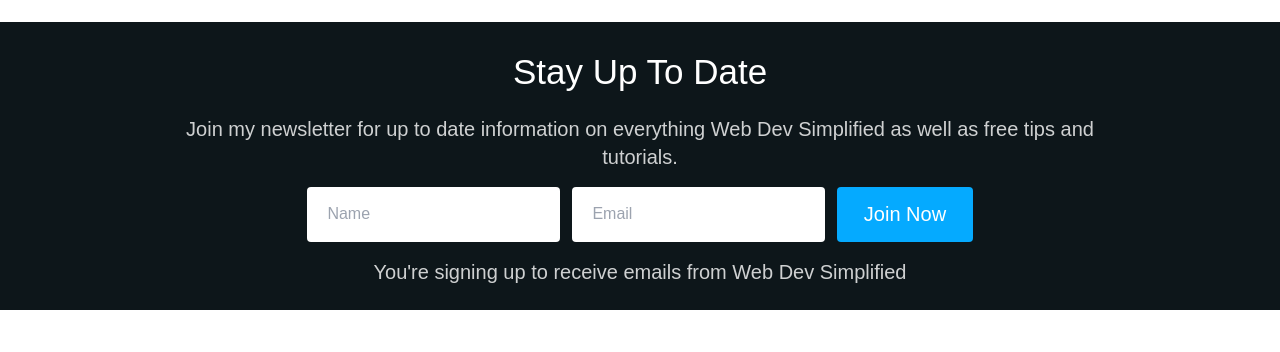
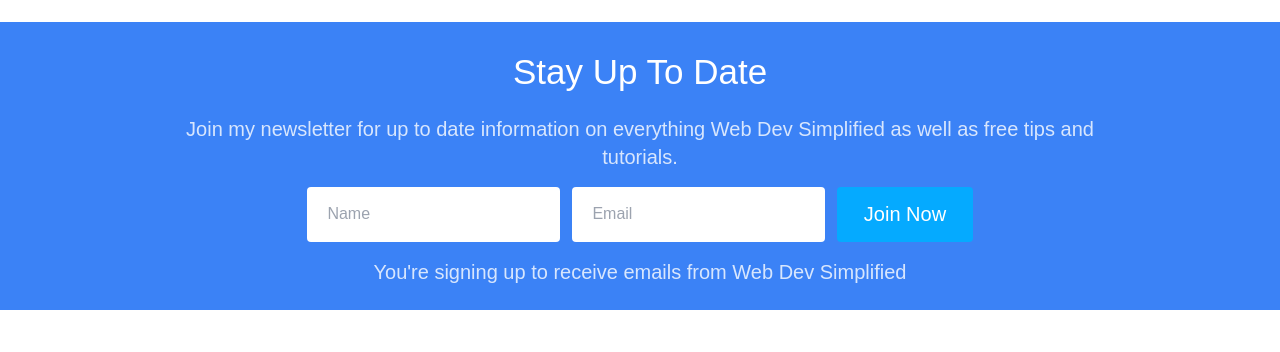
Before and after one commit to myvamsnet/blogs, a website: page src/index.html in a window 1280 px wide. Shown: the part 72-424 px from the top of the page. Drawn offline with Linux system fonts and the light colour scheme; grey boxes are pictures that could not be loaded.

Commit message:
Change showcase background color

```diff
--- a/src/index.html
+++ b/src/index.html
@@ -53,7 +53,7 @@
     </header>
 
     <main>
-      <section class="bg-dark px-5 py-6 text-white text-center">
+      <section class="bg-blue-500 px-5 py-6 text-white text-center">
         <div class="wrapper content space-y-4 w-full">
           <h2 class="text-[2.188rem]">Stay Up To Date</h2>
 
```
Also changed, not shown: src/css/style.css.
